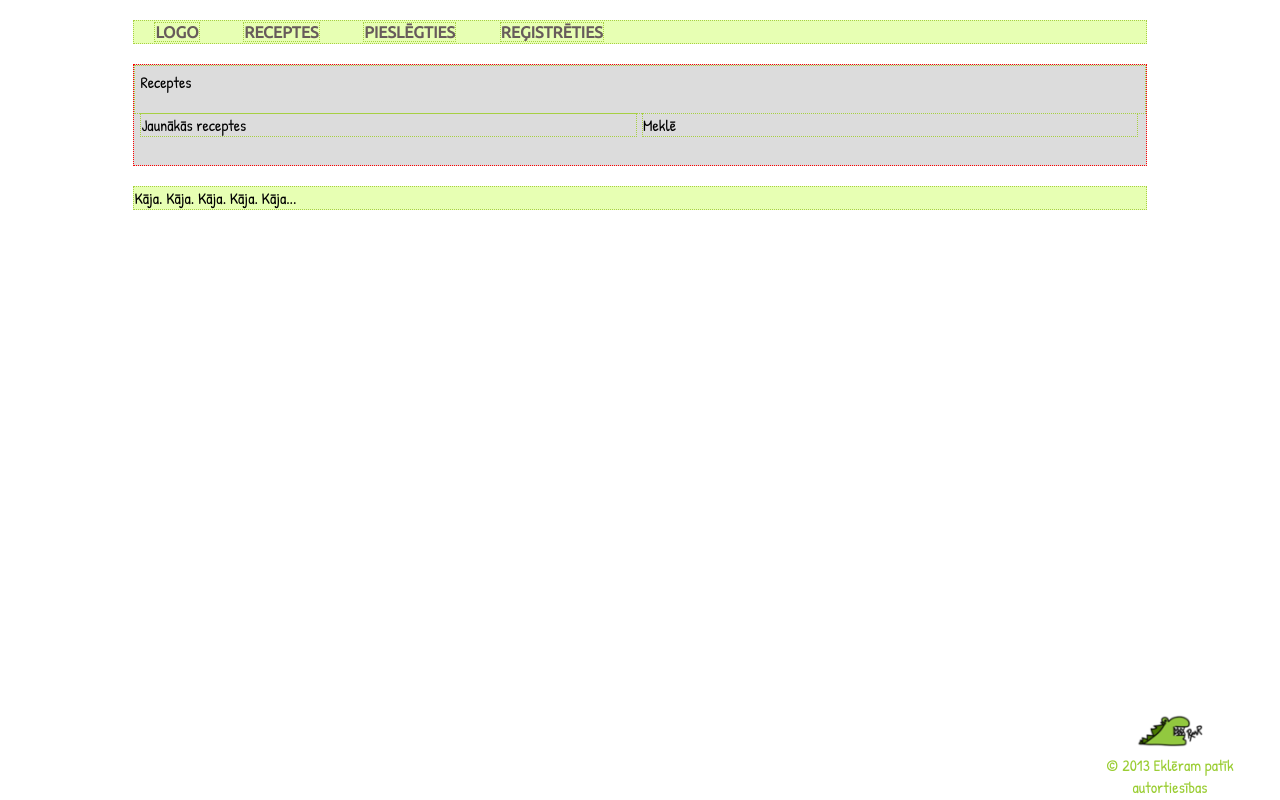
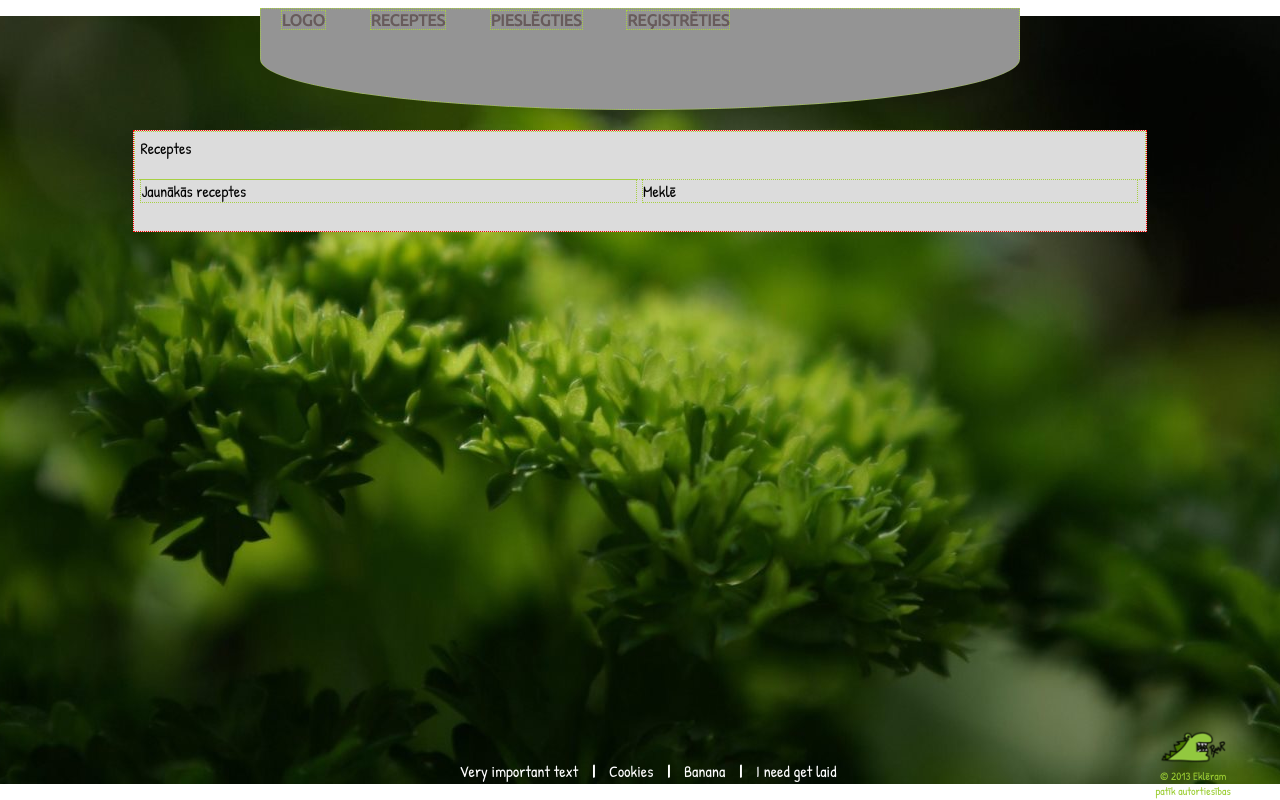
Before and after one commit to andrisenins/EdamKopa, a PHP site: page / in a window 1280 px wide. Run offline with PHP 8.4, Linux system fonts and the light colour scheme.

Commit message:
Update
Background
Footer

```diff
--- a/css/style.css
+++ b/css/style.css
@@ -27,14 +27,58 @@
 .leftFloat{
 	float: left;
 }
+/*Background*/
+body{
+background: url('img/bg/bg-1.jpg') no-repeat fixed center;
+animation: ican 100s;
+animation-iteration-count: infinite;
+-webkit-animation: ican 100s; /* Safari and Chrome */
+-webkit-animation-iteration-count: infinite;
+}
+@keyframes:hover ican{
+0% {background: url('img/bg/bg-1.jpg') no-repeat fixed center;}
+10% {background: url('img/bg/bg-1.jpg') no-repeat fixed center;}
+14% {background: url('img/bg/bg-2.jpg') no-repeat fixed center;}
+24% {background: url('img/bg/bg-2.jpg') no-repeat fixed center;}
+28% {background: url('img/bg/bg-3.jpg') no-repeat fixed center;}
+38% {background: url('img/bg/bg-3.jpg') no-repeat fixed center;}
+42% {background: url('img/bg/bg-4.jpg') no-repeat fixed center;}
+52% {background: url('img/bg/bg-4.jpg') no-repeat fixed center;}
+56% {background: url('img/bg/bg-5.jpg') no-repeat fixed center;}
+66% {background: url('img/bg/bg-5.jpg') no-repeat fixed center;}
+70% {background: url('img/bg/bg-6.png') no-repeat fixed center;}
+80% {background: url('img/bg/bg-6.png') no-repeat fixed center;}
+84% {background: url('img/bg/bg-7.jpg') no-repeat fixed center;}
+96% {background: url('img/bg/bg-7.jpg') no-repeat fixed center;}
+100% {background: url('img/bg/bg-1.jpg') no-repeat fixed center;}
+}
+@-webkit-keyframes ican { /* Safari and Chrome */
+0% {background: url('img/bg/bg-1.jpg') no-repeat fixed center;}
+10% {background: url('img/bg/bg-1.jpg') no-repeat fixed center;}
+14% {background: url('img/bg/bg-2.jpg') no-repeat fixed center;}
+24% {background: url('img/bg/bg-2.jpg') no-repeat fixed center;}
+28% {background: url('img/bg/bg-3.jpg') no-repeat fixed center;}
+38% {background: url('img/bg/bg-3.jpg') no-repeat fixed center;}
+42% {background: url('img/bg/bg-4.jpg') no-repeat fixed center;}
+52% {background: url('img/bg/bg-4.jpg') no-repeat fixed center;}
+56% {background: url('img/bg/bg-5.jpg') no-repeat fixed center;}
+66% {background: url('img/bg/bg-5.jpg') no-repeat fixed center;}
+70% {background: url('img/bg/bg-6.png') no-repeat fixed center;}
+80% {background: url('img/bg/bg-6.png') no-repeat fixed center;}
+84% {background: url('img/bg/bg-7.jpg') no-repeat fixed center;}
+96% {background: url('img/bg/bg-7.jpg') no-repeat fixed center;}
+100% {background: url('img/bg/bg-1.jpg') no-repeat fixed center;}
+}
 
 /*Navigation*/
 
 #navigator{
-	top: 20px;
-	margin: 20px auto;
-	width:80%;
-	background-color: #e7ffb3;
+	margin: 0px auto;
+	width:60%;
+	height:100px;
+	background-color: #949494;
+	border-bottom-right-radius: 80%;
+	border-bottom-left-radius: 80%;
 }
 
 #navigator a{
@@ -44,10 +88,6 @@
 	text-transform: uppercase;
     color: #675b5b;
     font-weight: 900;
-}
-
-#navigator div{
-	margin-right: 20px;
 }
 
 #navigator #logo{
@@ -86,24 +126,6 @@ p{
 	margin-left: 0.5%;
 }
 
-
-/* Footer */
-
-footer{
-	margin: 10px auto;
-	width: 80%;
-	background-color: #e7ffb3;
-}
-
-footer a{
-	text-decoration:none;
-}
-
-footer a:hover{
-	text-decoration:underline;
-}
-
-
 /*JavaScript side*/
 
 button{
@@ -127,36 +149,39 @@ button:hover{
 	background-color: rgba(167,208,67,0.4) ;
 }
 
-.raphaeldiv{
-	width: 100px;
-	height: 100px;
-	float: left;
+/*** FOOTER ***/
+footer{
+	margin: 0% 10%;
+	width: 80%;
+	bottom:0px;
+	position:absolute;
+	height:5%;
+	text-align: center;
+	color:white
 }
 
-.raphaelbigdiv{
-	border: 3px solid gainsboro;
-	border-radius: 3px;
-	width: 500px;
-	height: 250px;
-	float: left;
+footer .spanline{
+	color: white;
+	font-weight: 900;
+	margin: 0% 1%;
 }
 
-/*** FOOTER ***/
 #copyright{
 	position: fixed;
 	bottom: 0px;
-	right: 10px;
+	right: 1%;
 	z-index: -999;
+	font-size: 70%;
 }
 
 #copyright table{
 	margin:auto;
 	clear:both;
 	text-align:center;
-	width: 200px;
+	width: 60%;
 	}
 #copyright td, tr{
 	color:YellowGreen;
-	padding:0px;
+	padding:0%;
 	border-style: none;
 	}
--- a/index.html
+++ b/index.html
@@ -50,7 +50,7 @@
 <div id="copyright">
 	<table>
 		<tr>
-			<td><img src="img/minidino.png" alt="dino"/></td>
+			<td><img src="css/img/minidino.png" alt="dino"/></td>
 		</tr>
 		<tr>
 			<td>&#169; 2013 Eklēram patīk autortiesības</td>
@@ -58,8 +58,8 @@
 	</table>
 </div>
 
-<footer class="needOfBorder">
-	Kāja. Kāja. Kāja. Kāja. Kāja...
+<footer>
+	Very important text <span class="spanline">|</span> Cookies <span class="spanline">|</span> Banana <span class="spanline">|</span> I need get laid
 </footer>
 </body>
 </html>
```
Also changed, not shown: css/img/bg/bg-1.jpg (added), css/img/bg/bg-2.jpg (added), css/img/bg/bg-3.jpg (added), css/img/bg/bg-4.jpg (added), css/img/bg/bg-5.jpg (added), css/img/bg/bg-6.png (added), css/img/bg/bg-7.jpg (added), css/img/minidino.png (renamed from img/minidino.png).
